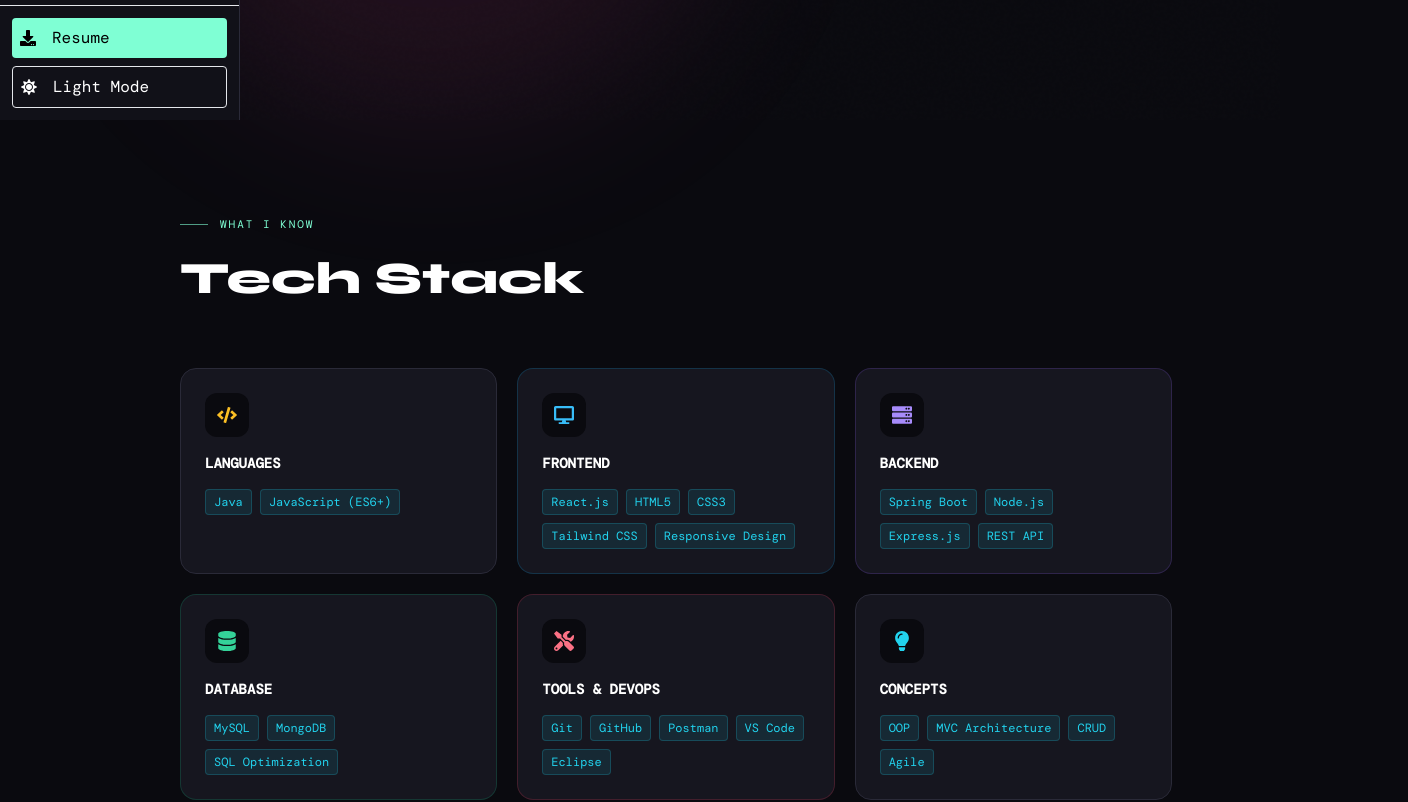
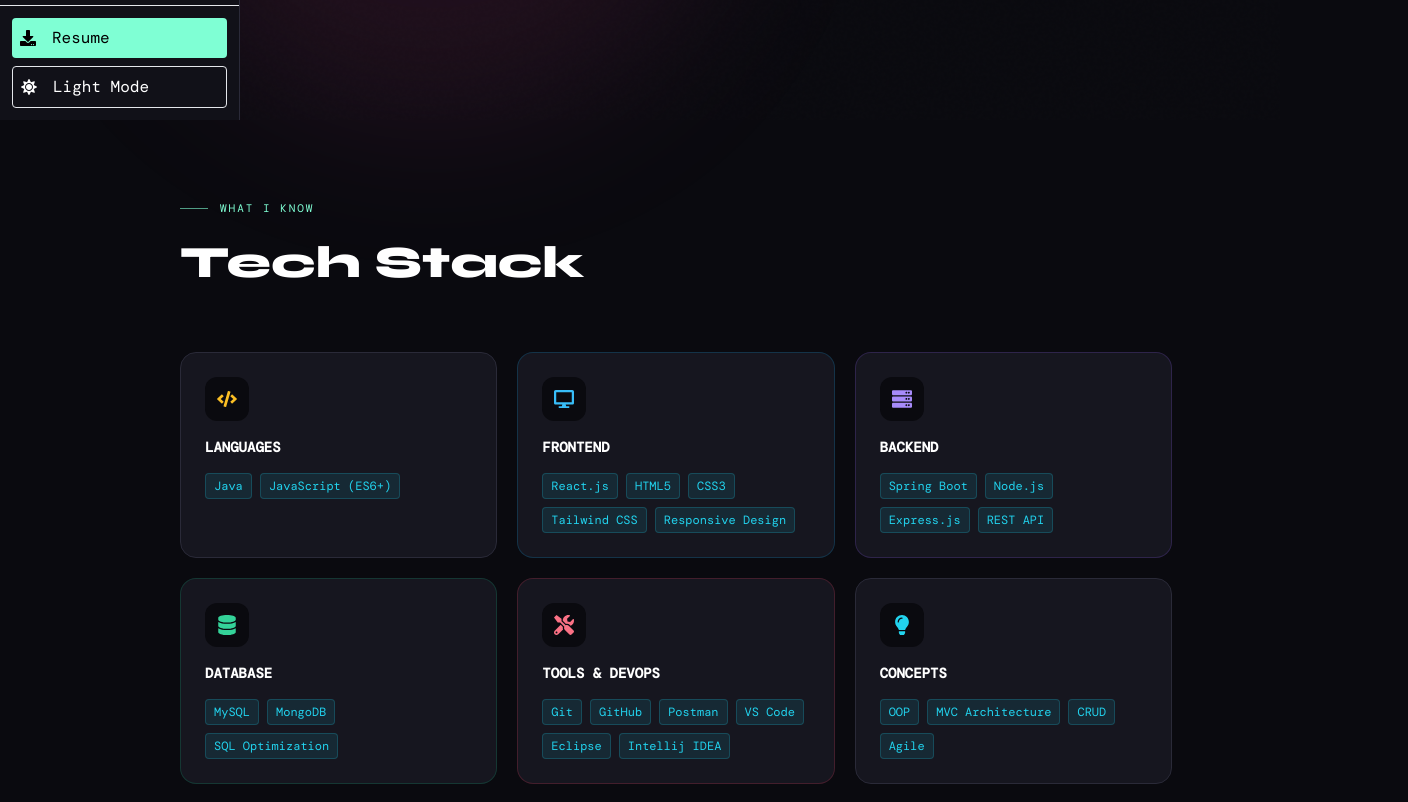
Before and after one commit to vikneshgovind/portfolio, a React (Vite) app: page / in a window 1280 px wide. Shown: the part 680-1482 px from the top of the page, 1408 px wide, since content can reach past the window. Built offline with nearby package versions, Linux system fonts and the light colour scheme; a web font is replaced by a local one.

Commit message:
contact section alter

```diff
--- a/src/App.jsx
+++ b/src/App.jsx
@@ -20,7 +20,7 @@ export default function App() {
 
   return (
     <div
-      className={`min-h-screen transition-colors duration-300
+      className={`min-h-screen transition-colors duration-300 overflow-x-hidden
                    ${isDark ? 'bg-dark-bg text-white' : 'bg-gray-50 text-gray-900'}`}
     >
       {/* Noise overlay */}
--- a/src/components/Contact.jsx
+++ b/src/components/Contact.jsx
@@ -85,7 +85,7 @@ export default function Contact({ isDark }) {
     : 'bg-white border-gray-200'
 
   return (
-    <section className="px-8 py-20 max-w-6xl mx-auto">
+    <section className="px-8 py-20 max-w-6xl mx-auto" id='contact'>
 
       <h2 className="text-3xl font-bold mb-10">Contact</h2>
 
--- a/src/components/Footer.jsx
+++ b/src/components/Footer.jsx
@@ -14,7 +14,8 @@ export default function Footer({ isDark }) {
         {/* Left */}
         <div className="flex flex-col md:flex-row items-center gap-2 text-center md:text-left">
           <span className="font-syne font-black text-aqua text-lg px-2.5 py-0.5 rounded-lg
-                            border border-aqua/25 bg-aqua/10">
+                            border border-aqua/25 bg-aqua/10 hover:cursor-pointer"
+                            onClick={() => document.getElementById('hero')?.scrollIntoView({behavior:"smooth"})}>
             VG
           </span>
           <div>
--- a/src/components/Hero.jsx
+++ b/src/components/Hero.jsx
@@ -6,24 +6,17 @@ import viknesh_resume from "../assets/resume/Viknesh_Java_FullStack_Developer_Re
 export default function Hero({ isDark }) {
   return (
     <div className='flex md:justify-evenly md:flex-row flex-col-reverse relative'>
+
         {/* Glow background */}
         <div className="absolute inset-0 pointer-events-none">
-            {/* <div className="absolute -top-32 -right-32 w-[600px] h-[600px] rounded-full bg-cyan-500/10 blur-[100px]" />
-            <div className="absolute bottom-0 left-[5%] w-[400px] h-[400px] rounded-full bg-pink-500/10 blur-[80px]" /> */}
             <div className="absolute bottom-0 left-[5%] w-[600px] h-[600px] rounded-full bg-pink-500/10 blur-[80px]" />
             <div className="absolute -top-32 -right-32 w-[400px] h-[400px] rounded-full bg-cyan-500/10 blur-[100px]" />
         </div>
 
         <section
         id="hero"
-        className="relative min-h-screen flex flex-col justify-center px-8 md:px-14 lg:px-20 pt-24 md:pt-16 pb-16 overflow-hidden"
+        className="relative min-h-screen flex flex-col justify-center px-8 md:px-14 lg:px-20 -mt-24 sm:mt-0 pt-24 md:pt-16 pb-1 sm:pb-16 overflow-hidden"
         >
-
-        {/* Glow background
-        <div className="absolute inset-0 pointer-events-none">
-            <div className="absolute -top-32 -right-32 w-[600px] h-[600px] rounded-full bg-cyan-500/10 blur-[100px]" />
-            <div className="absolute bottom-0 left-[5%] w-[400px] h-[400px] rounded-full bg-pink-500/10 blur-[80px]" />
-        </div> */}
 
         <div className="relative z-10 max-w-3xl">
 
@@ -113,7 +106,7 @@ export default function Hero({ isDark }) {
         </div>
         </section>
 
-        <div className='h-full mt-8 md:mt-0 flex-row md:text-center flex md:flex-col justify-center md:min-h-screen'>
+        <div className='h-full mt-24 md:mt-0 flex-row md:text-center flex md:flex-col justify-center md:min-h-screen'>
 
             <div className=''>
                 <img src={viknesh_profile} alt="Vicky Sparrow" className='h-80 w-80 rounded-full border-white border-4' />
--- a/src/components/Sidebar.jsx
+++ b/src/components/Sidebar.jsx
@@ -58,7 +58,7 @@ export default function Sidebar({ theme, onToggle }) {
   return (
     <>
       {/* Mobile Top Bar */}
-      <header className={`fixed top-0 left-0 right-0 h-16 z-[300] flex items-center justify-between px-5 md:hidden backdrop-blur-xl border-b
+      <header className={`fixed top-0 left-0 right-0 h-16 z-[300] flex items-center justify-between px-5 sm:hidden backdrop-blur-xl border-b
         ${isDark ? 'bg-dark-surface/90 border-dark-border' : 'bg-white/90 border-gray-200'}`}>
 
         <button onClick={() => go('hero')} className="font-bold px-3 py-1 border rounded text-aqua">
--- a/src/components/Skills.jsx
+++ b/src/components/Skills.jsx
@@ -39,7 +39,7 @@ const SKILLS = [
     color: 'from-rose-500/10 to-transparent',
     border: 'border-rose-500/20 hover:border-rose-400/50',
     iconCol: 'text-rose-400',
-    tags: ['Git', 'GitHub', 'Postman', 'VS Code', 'Eclipse'],
+    tags: ['Git', 'GitHub', 'Postman', 'VS Code', 'Eclipse', 'Intellij IDEA'],
   },
   {
     Icon: FaLightbulb,
@@ -57,7 +57,7 @@ export default function Skills({ isDark }) {
     : 'bg-white border-gray-200'
 
   return (
-    <section id="skills" className="px-8 md:px-14 lg:px-20 py-24 max-w-6xl mx-auto">
+    <section id="skills" className="px-8 md:px-14 lg:px-20 py-20 max-w-6xl mx-auto">
 
       <p className="flex items-center gap-3 text-[11px] tracking-[0.18em] uppercase text-aqua mb-3">
         <span className="w-7 h-px bg-aqua/60" />
```
